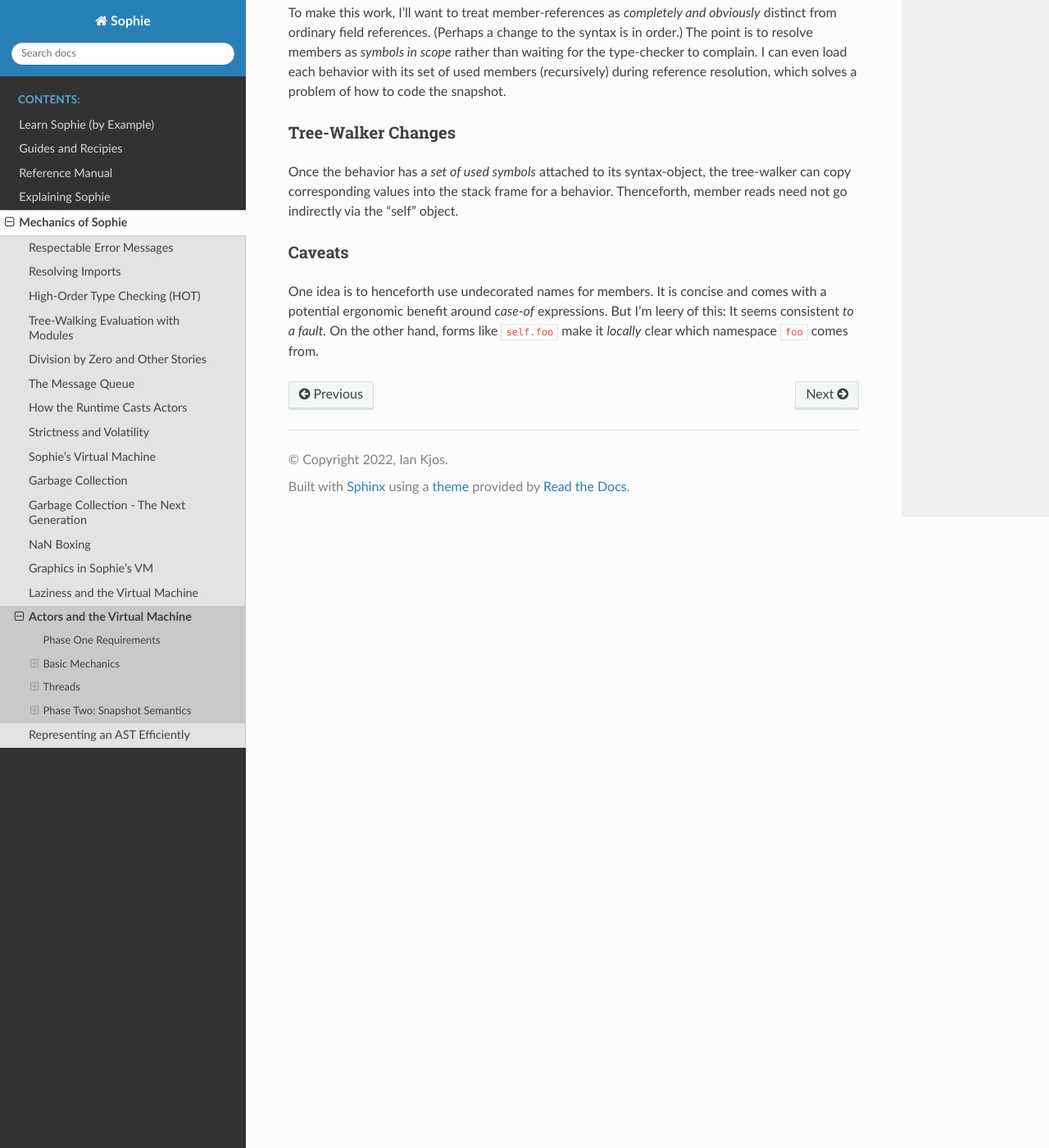
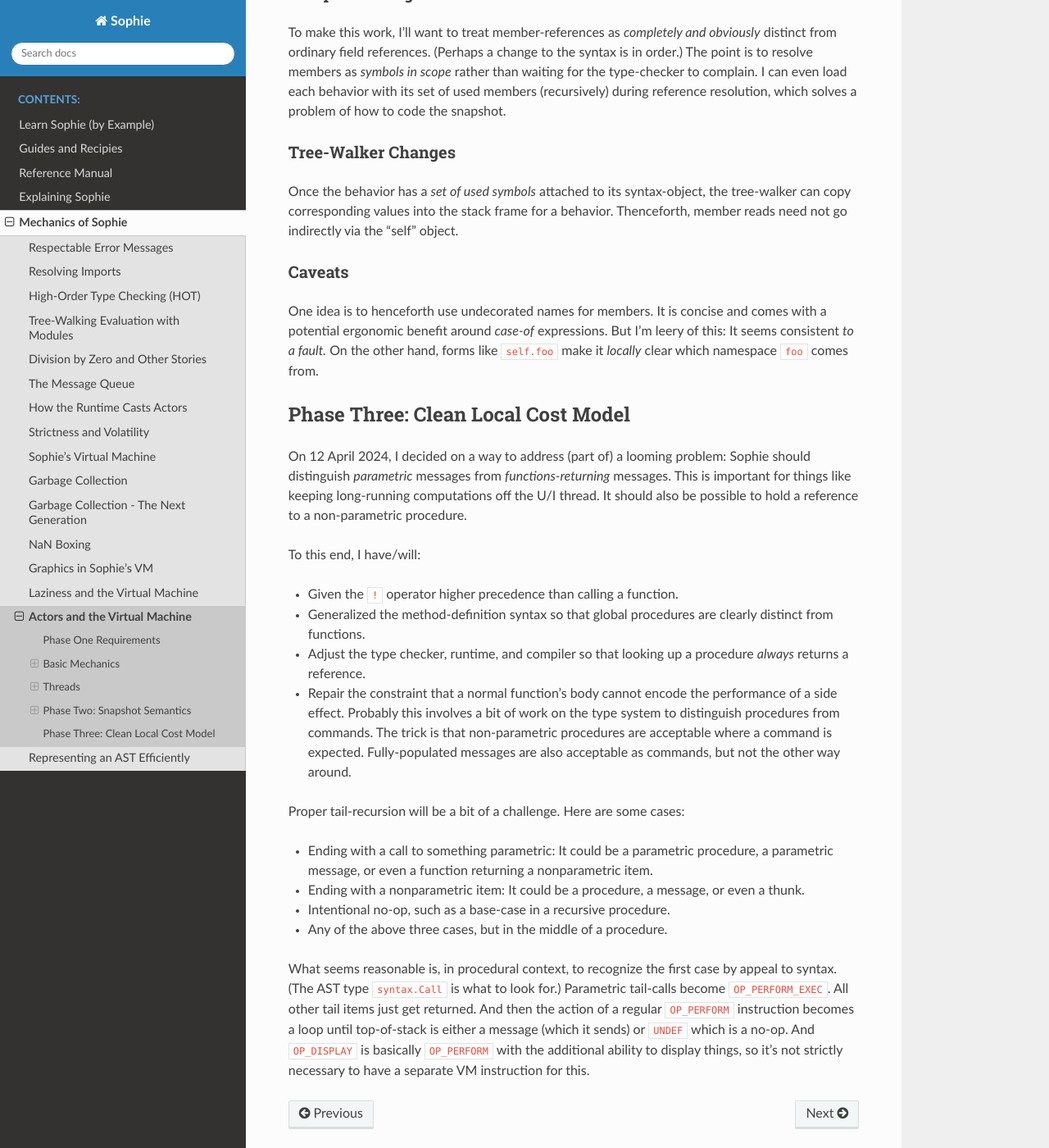
Before and after one commit to kjosib/sophie, a Sphinx documentation site: the page built from docs/tech/actor.rst, in a window 1280 px wide and 1400 px high, scrolled down 5371 px. Shown: the whole window at 82% size. Built offline with Sphinx 7.4.7 and the Read the Docs theme 2.0.0, drawn with Linux system fonts in a browser that asks for light colours; some of the changed text lies outside the part shown.

Commit message:
Update actor.rst

```diff
--- a/docs/tech/actor.rst
+++ b/docs/tech/actor.rst
@@ -262,3 +262,38 @@ One idea is to henceforth use undecorated names for members.
 It is concise and comes with a potential ergonomic benefit around *case-of* expressions.
 But I'm leery of this: It seems consistent *to a fault.*
 On the other hand, forms like ``self.foo`` make it *locally* clear which namespace ``foo`` comes from.
+
+
+Phase Three: Clean Local Cost Model
+=====================================
+
+On 12 April 2024, I decided on a way to address (part of) a looming problem:
+Sophie should distinguish *parametric* messages from *functions-returning* messages.
+This is important for things like keeping long-running computations off the U/I thread.
+It should also be possible to hold a reference to a non-parametric procedure.
+
+To this end, I have/will:
+
+* Given the ``!`` operator higher precedence than calling a function.
+* Generalized the method-definition syntax so that global procedures are clearly distinct from functions.
+* Adjust the type checker, runtime, and compiler so that looking up a procedure *always* returns a reference.
+* Repair the constraint that a normal function's body cannot encode the performance of a side effect.
+  Probably this involves a bit of work on the type system to distinguish procedures from commands.
+  The trick is that non-parametric procedures are acceptable where a command is expected.
+  Fully-populated messages are also acceptable as commands, but not the other way around.
+
+Proper tail-recursion will be a bit of a challenge. Here are some cases:
+
+* Ending with a call to something parametric: It could be a parametric procedure, a parametric message,
+  or even a function returning a nonparametric item.
+* Ending with a nonparametric item: It could be a procedure, a message, or even a thunk.
+* Intentional no-op, such as a base-case in a recursive procedure.
+* Any of the above three cases, but in the middle of a procedure.
+
+What seems reasonable is, in procedural context, to recognize the first case by appeal to syntax.
+(The AST type ``syntax.Call`` is what to look for.)
+Parametric tail-calls become ``OP_PERFORM_EXEC``. All other tail items just get returned.
+And then the action of a regular ``OP_PERFORM`` instruction becomes a loop until top-of-stack
+is either a message (which it sends) or ``UNDEF`` which is a no-op.
+And ``OP_DISPLAY`` is basically ``OP_PERFORM`` with the additional ability to display things,
+so it's not strictly necessary to have a separate VM instruction for this.
```
